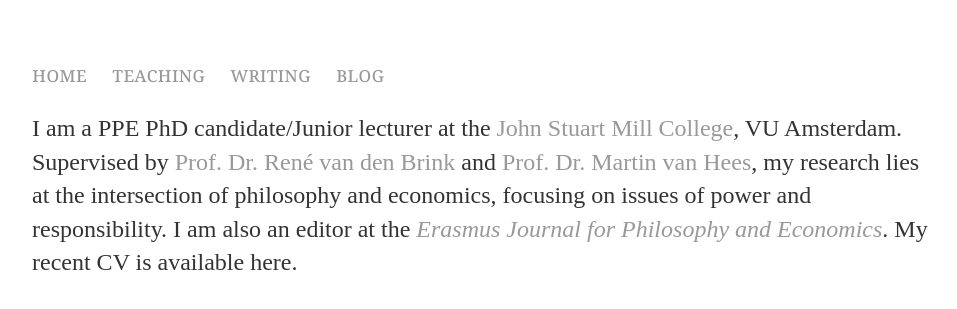
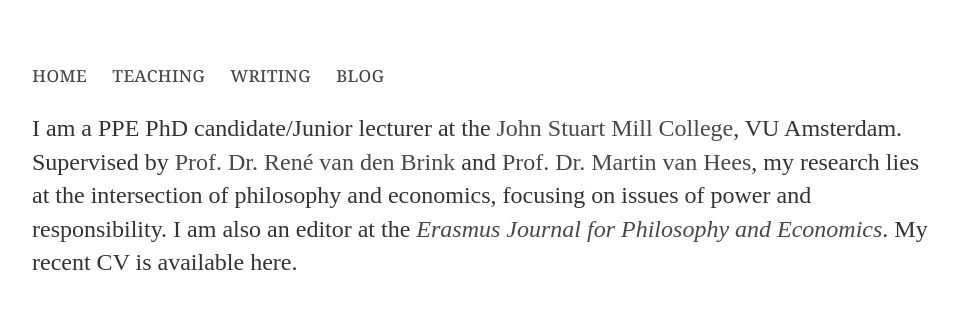
Before and after one commit to uzunovam/uzunovam, a Jekyll site: the page built from index.html, in a window 1280 px wide. Shown: the top 309 px of the page, without its empty margins (160-1117 px from the left). Built offline with Jekyll 4.4.1, drawn with Linux system fonts in a browser that asks for light colours.

Commit message:
Update main.css

```diff
--- a/css/main.css
+++ b/css/main.css
@@ -15,7 +15,7 @@
 }
 a {
     text-decoration: none;
-    color: #999;
+    color: #494949;
 }
 a:hover {
     text-decoration: underline;
```
